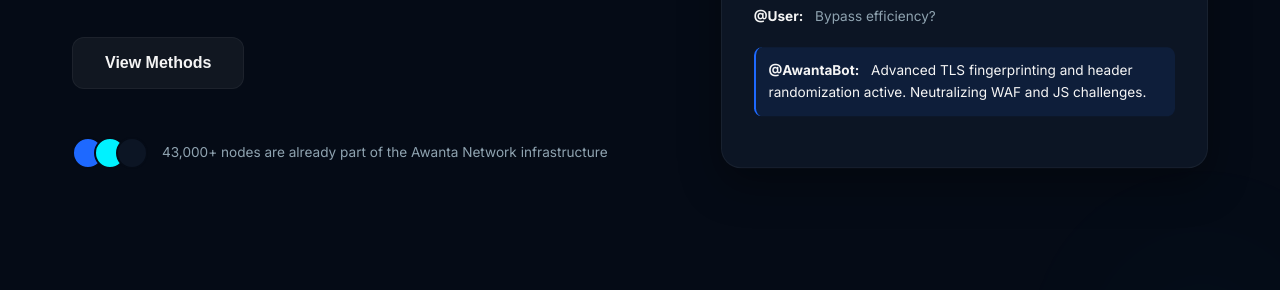
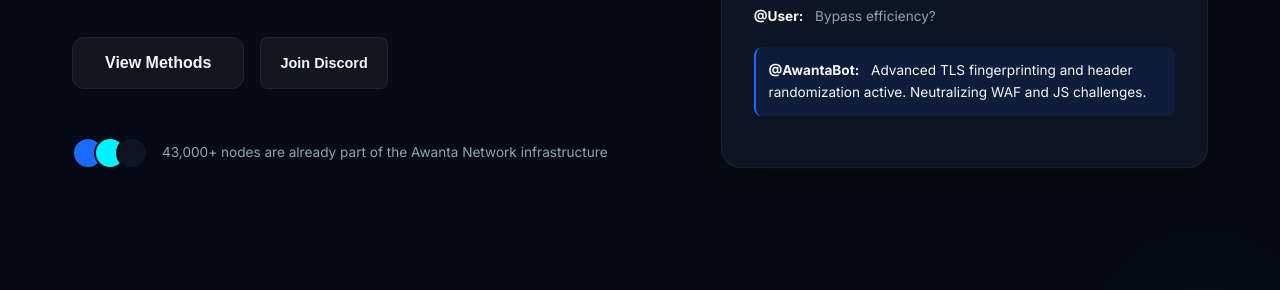
Before and after one commit to ogvoip/AwantaNetwork, a website: page index.html in a window 1280 px wide. Shown: the part 351-641 px from the top of the page. Drawn offline with Linux system fonts and the light colour scheme.

Commit message:
Update index.html

```diff
--- a/index.html
+++ b/index.html
@@ -43,6 +43,7 @@
                     <p>Stabiles Dashboard mit klaren Methoden, gut strukturiert für schnelle Entscheidungen.</p>
                     <div class="hero-btns">
                         <button class="btn-primary" onclick="switchTab('methods')">View Methods</button>
+                        <button type="button" class="btn-discord hero-discord" onclick="joinDiscord()">Join Discord</button>
                     </div>
                     <div class="user-proof">
                         <div class="avatar-stack">
```
